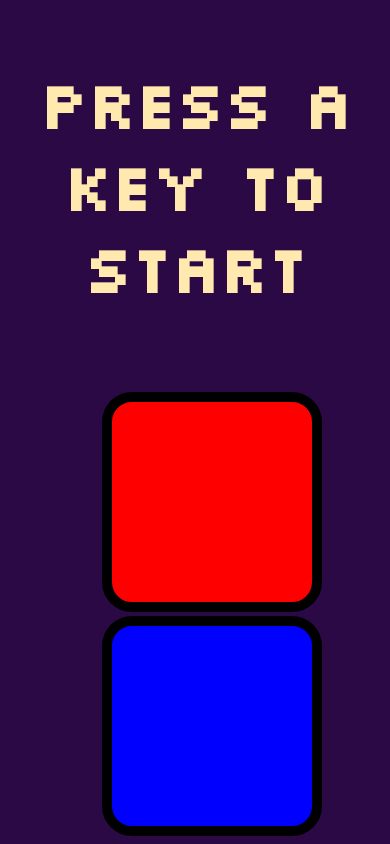
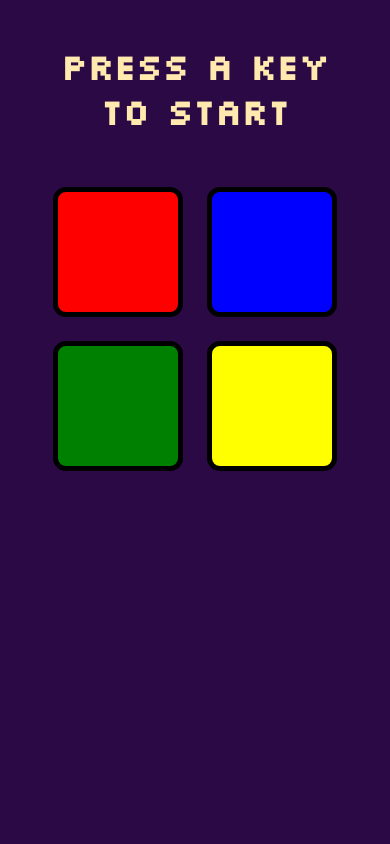
Before and after one commit to somuk26/simonGame, a plain HTML site: page index.html in a window 390 px wide. Shown: the top 844 px of the page. Drawn offline with nearby package versions, Linux system fonts and the light colour scheme.

Commit message:
Update game.css

```diff
--- a/game.css
+++ b/game.css
@@ -48,3 +48,38 @@ body{
     background-color: red;
     opacity: 0.8;
 }
+
+@media (max-width : 1248px) and (min-width:991px){
+    #title{
+        font-size: 300%;
+
+    }
+    .btn{
+        border: 7px solid black;
+        height: 150px;
+        width: 150px;
+        border-radius: 20px;
+    }
+
+}
+
+@media (max-width : 991px){
+   #title{
+    font-size: 220%;
+   }
+   .btn{
+    border: 5px solid black;
+    height: 120px;
+    width: 120px;
+    border-radius: 13px;
+    margin: auto 10px auto;
+   }
+   .container{
+    position: relative;
+    top: 40%;
+    width: 100%;
+   }
+   .row{
+    padding: 10px 0 10px 0;
+   }
+}
```
